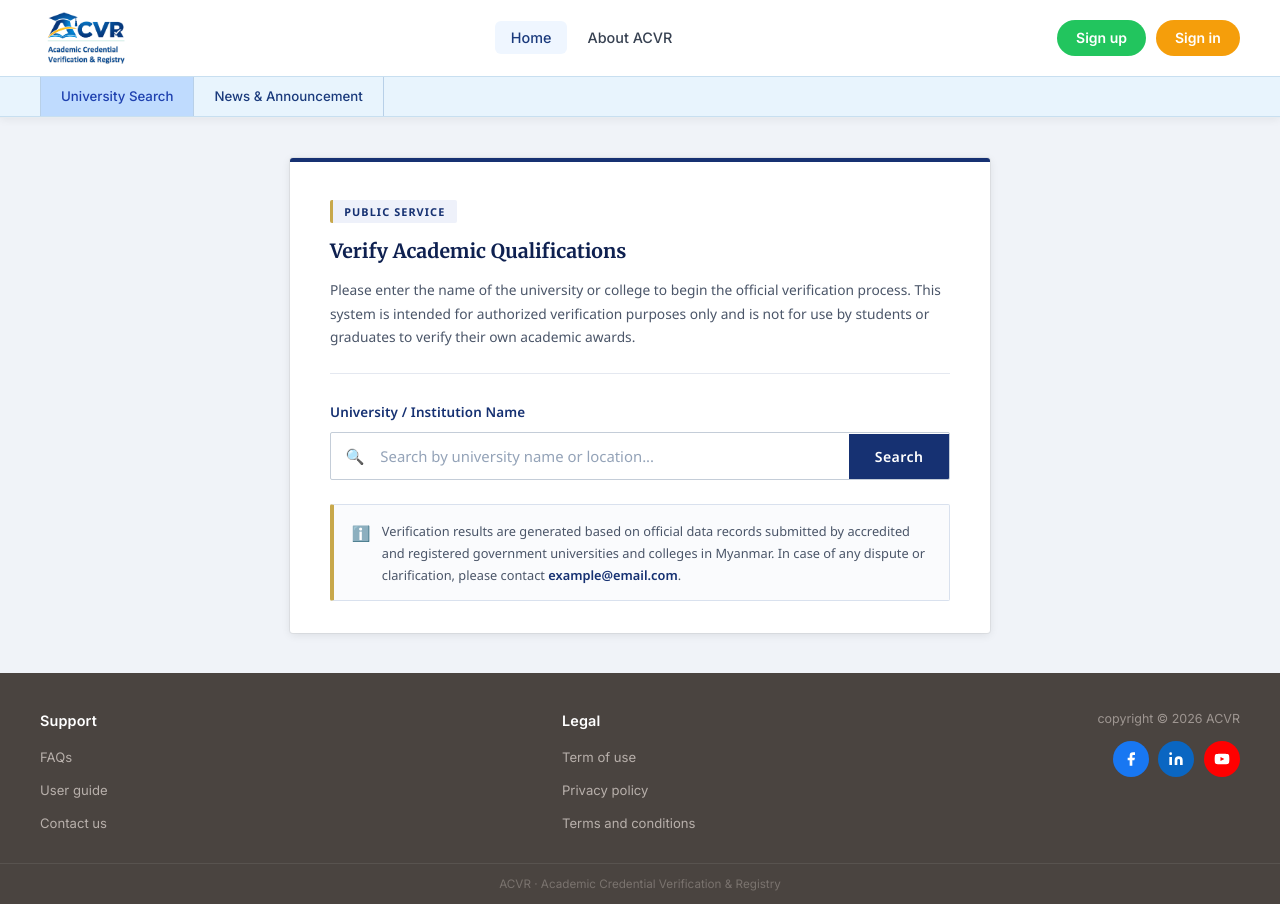
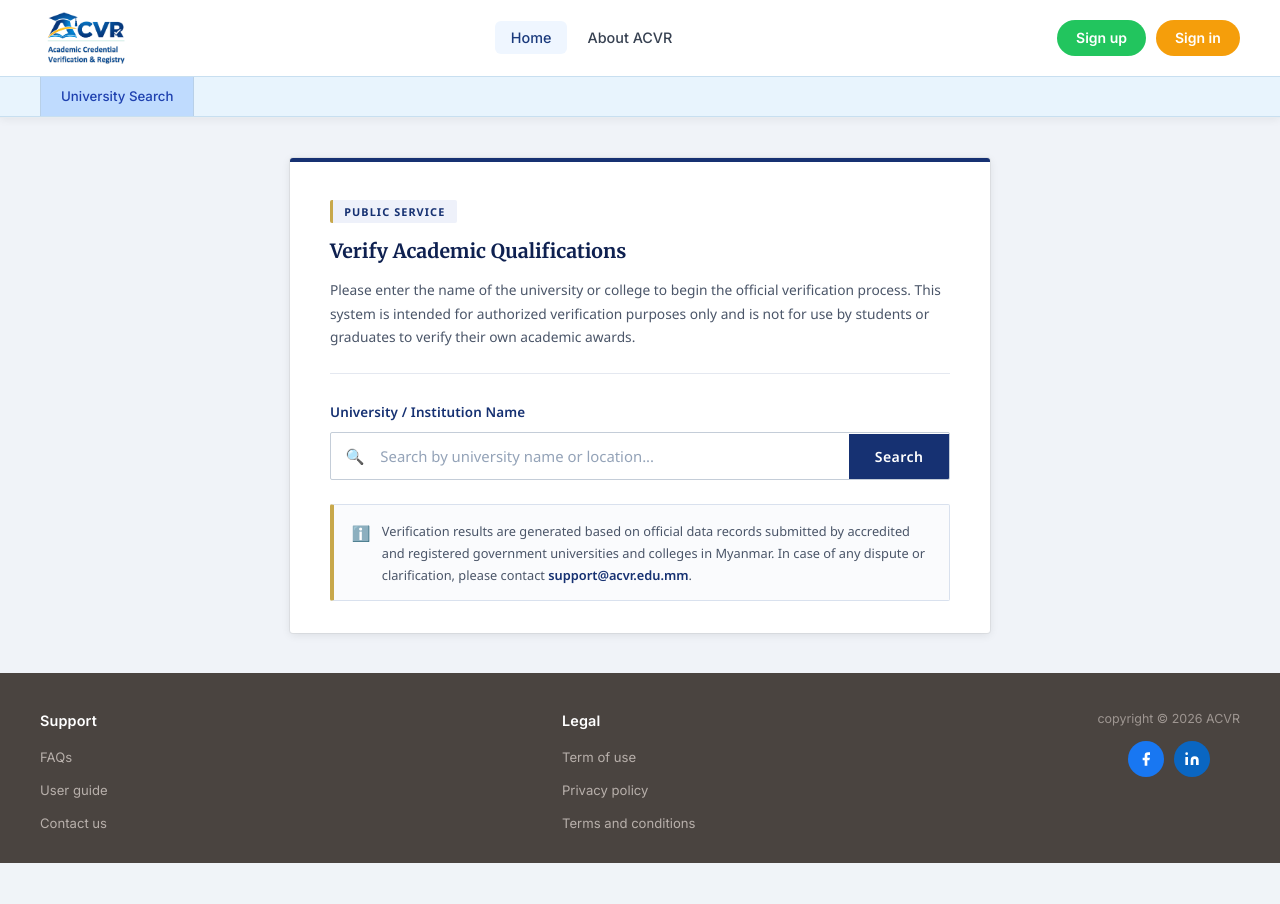
Before and after one commit to kaungkhantzin825/school, a React (Vite) app: page / in a window 1280 px wide. After the commit the page ends 863 px from the top, so only its background shows below. Built offline with nearby package versions, Linux system fonts and the light colour scheme.

Commit message:
code update for m

```diff
--- a/src/components/Footer.tsx
+++ b/src/components/Footer.tsx
@@ -107,28 +107,8 @@ const Footer = () => {
               </svg>
             </a>
 
-            {/* YouTube */}
-            <a
-              href="https://youtube.com"
-              target="_blank"
-              rel="noopener noreferrer"
-              className="maver-social-btn youtube"
-              aria-label="YouTube"
-            >
-              <svg viewBox="0 0 24 24" width="16" height="16" fill="currentColor">
-                <path d="M22.54 6.42a2.78 2.78 0 0 0-1.95-1.96C18.88 4 12 4 12 4s-6.88 0-8.59.46a2.78 2.78 0 0 0-1.95 1.96A29 29 0 0 0 1 12a29 29 0 0 0 .46 5.58A2.78 2.78 0 0 0 3.41 19.6C5.12 20 12 20 12 20s6.88 0 8.59-.46a2.78 2.78 0 0 0 1.95-1.95A29 29 0 0 0 23 12a29 29 0 0 0-.46-5.58z"/>
-                <polygon points="9.75 15.02 15.5 12 9.75 8.98 9.75 15.02" fill="#ff0000"/>
-              </svg>
-            </a>
           </div>
         </div>
-      </div>
-
-      {/* ── Footer Bottom ── */}
-      <div className="maver-footer-bottom">
-        <p className="maver-footer-bottom-text">
-          ACVR · Academic Credential Verification &amp; Registry
-        </p>
       </div>
 
     </footer>
--- a/src/components/Header.tsx
+++ b/src/components/Header.tsx
@@ -78,13 +78,9 @@ const Header = () => {
           >
             University Search
           </a>
-          <a
-            className="maver-subnav-link"
-            onClick={() => navigate('/coming-soon', { state: { title: 'News & Announcement' } })}
-            style={{ cursor: 'pointer' }}
-          >
-            News &amp; Announcement
-          </a>
+          {/* "News & Announcement" is hidden until the section exists — it
+              only led to the Coming Soon placeholder. Restore the link here
+              when there is real content to point at. */}
         </div>
       </div>
 
--- a/src/pages/SearchPage.tsx
+++ b/src/pages/SearchPage.tsx
@@ -119,7 +119,7 @@ const SearchPage = () => {
             <p>
               Verification results are generated based on official data records submitted by accredited
               and registered government universities and colleges in Myanmar. In case of any dispute or
-              clarification, please contact <a href="mailto:example@email.com" style={{ color: '#163172', fontWeight: 600 }}>example@email.com</a>.
+              clarification, please contact <a href="mailto:support@acvr.edu.mm" style={{ color: '#163172', fontWeight: 600 }}>support@acvr.edu.mm</a>.
             </p>
           </div>
         </div>
--- a/src/styles/Footer.css
+++ b/src/styles/Footer.css
@@ -56,10 +56,13 @@
 }
 
 /* ── Footer Right (Copyright + Social) ── */
+/* Centred so the icon row sits under the middle of the copyright line —
+   right-aligning them left the two icons visibly off-centre against the
+   wider text above. */
 .maver-footer-right {
   display: flex;
   flex-direction: column;
-  align-items: flex-end;
+  align-items: center;
   gap: 0.75rem;
 }
 
@@ -97,24 +100,6 @@
 
 .maver-social-btn.facebook  { background: #1877f2; }
 .maver-social-btn.linkedin  { background: #0a66c2; }
-.maver-social-btn.youtube   { background: #ff0000; }
-
-/* ── Bottom Divider Bar ── */
-.maver-footer-bottom {
-  border-top: 1px solid rgba(255, 255, 255, 0.08);
-  padding: 0.65rem 2.5rem;
-  max-width: 1280px;
-  margin: 0 auto;
-  display: flex;
-  align-items: center;
-  justify-content: center;
-}
-
-.maver-footer-bottom-text {
-  font-size: 0.73rem;
-  color: #7a736e;
-  text-align: center;
-}
 
 /* ── Responsive ── */
 @media (max-width: 640px) {
@@ -131,8 +116,4 @@
     justify-content: space-between;
     align-items: center;
   }
-
-  .maver-footer-bottom {
-    padding: 0.65rem 1.25rem;
-  }
 }
```
